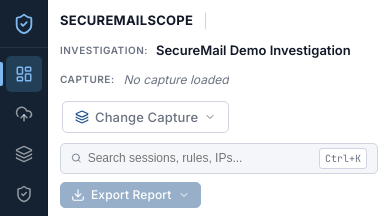
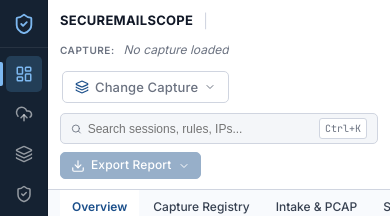
Before and after one commit to Itzzavdheshh/SecureMailScope, a React (Vite) app in the folder frontend/: page / in a window 390 px wide. Shown: the top 216 px of the page. Built offline with nearby package versions, Linux system fonts and the light colour scheme; no server answers.

Commit message:
Remove investigation name from workspace header

```diff
--- a/frontend/src/components/nav/GlobalHeader.tsx
+++ b/frontend/src/components/nav/GlobalHeader.tsx
@@ -5,7 +5,7 @@
 import { CaptureSelectorModal } from './CaptureSelectorModal';
 
 export const GlobalHeader: React.FC = () => {
-  const { investigationName, activeCapture, activeJob } = useWorkspace();
+  const { activeCapture, activeJob } = useWorkspace();
   const [showExportMenu, setShowExportMenu] = useState(false);
   const [showCaptureModal, setShowCaptureModal] = useState(false);
 
@@ -41,11 +41,6 @@
       <div className="global-header-brand">
         <span className="global-header-title">SECUREMAILSCOPE</span>
         <span className="global-header-divider" aria-hidden="true">|</span>
-      </div>
-
-      <div className="global-header-investigation">
-        <span className="investigation-bar-label">INVESTIGATION:</span>
-        <span className="global-header-investigation-name" title={investigationName}>{investigationName}</span>
       </div>
 
       <div className="global-header-capture">
--- a/frontend/src/index.css
+++ b/frontend/src/index.css
@@ -1210,14 +1210,6 @@
   letter-spacing: 0.02em;
 }
 
-.global-header-investigation {
-  display: flex;
-  align-items: center;
-  gap: 8px;
-  flex: 1 1 270px;
-  min-width: 230px;
-}
-
 .investigation-bar-label {
   color: var(--color-text-muted);
   font-weight: 600;
@@ -1230,16 +1222,6 @@
   font-family: var(--font-mono);
   font-weight: 600;
   color: var(--color-blue-700);
-}
-
-.global-header-investigation-name {
-  min-width: 0;
-  overflow: hidden;
-  color: var(--color-text);
-  font-size: 13px;
-  font-weight: 600;
-  text-overflow: ellipsis;
-  white-space: nowrap;
 }
 
 .global-header-capture {
@@ -1359,10 +1341,6 @@
     padding-bottom: 8px;
   }
 
-  .global-header-investigation {
-    flex-basis: 260px;
-  }
-
   .global-header-capture {
     flex-basis: 440px;
   }
@@ -1378,11 +1356,6 @@
     align-items: flex-start;
     gap: 10px 14px;
     padding: 10px 12px;
-  }
-
-  .global-header-investigation {
-    flex: 1 1 210px;
-    min-width: min(210px, 100%);
   }
 
   .global-header-capture,
```
